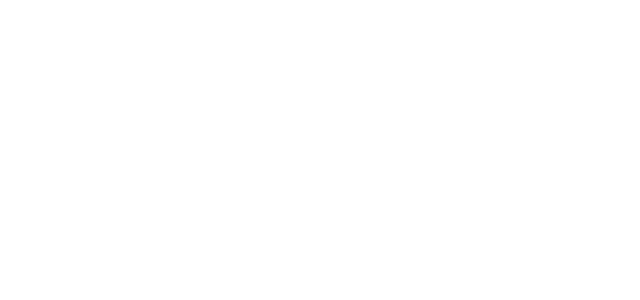
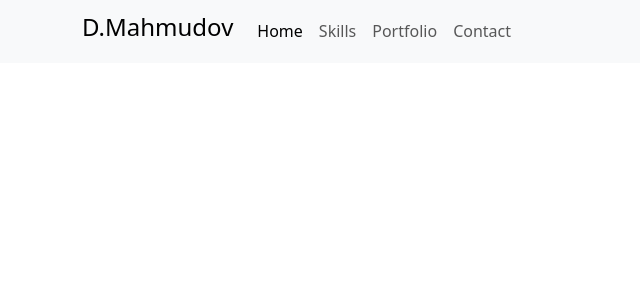
Before and after one commit to DilshodMahmudov0156/portfolio-website, a React (Create React App) app: page / in a window 1280 px wide. Shown: the top 300 px of the page, without its empty margins (0-640 px from the left). Built offline with nearby package versions, Linux system fonts and the light colour scheme.

Commit message:
I matched that bootstrap navbar for myself website

```diff
--- a/src/App.js
+++ b/src/App.js
@@ -1,12 +1,18 @@
 import './App.css';
 import { useState, useEffect } from "react";
+import Section from "./parts/section";
+import Top from "./parts/top";
+import Footer from "./parts/footer";
 
 
 function App() {
 
     return(
         <div className="app">
-            <nav></nav>
+            <Top/>
+            <Section/>
+            <Footer/>
+
 
         </div>
     );
--- /dev/null
+++ b/src/components/navBar.js
@@ -0,0 +1,34 @@
+import React from 'react';
+
+function NavBar(props) {
+    return (
+        <nav className="navbar navbar-expand-lg bg-body-tertiary">
+            <div className="container">
+                <a className="navbar-brand" href=""><h4>D.Mahmudov</h4></a>
+                <button className="navbar-toggler" type="button" data-bs-toggle="collapse"
+                        data-bs-target="#navbarSupportedContent" aria-controls="navbarSupportedContent"
+                        aria-expanded="false" aria-label="Toggle navigation">
+                    <span className="navbar-toggler-icon"></span>
+                </button>
+                <div className="collapse navbar-collapse" id="navbarSupportedContent">
+                    <ul className="navbar-nav me-auto mb-2 mb-lg-0">
+                        <li className="nav-item">
+                            <a className="nav-link active" aria-current="page" href="">Home</a>
+                        </li>
+                        <li className="nav-item">
+                            <a className="nav-link" href="">Skills</a>
+                        </li>
+                        <li className="nav-item">
+                            <a className="nav-link" href="">Portfolio</a>
+                        </li>
+                        <li className="nav-item">
+                            <a className="nav-link" href="">Contact</a>
+                        </li>
+                    </ul>
+                </div>
+            </div>
+        </nav>
+    );
+}
+
+export default NavBar;
--- /dev/null
+++ b/src/parts/footer.js
@@ -0,0 +1,9 @@
+import React from 'react';
+
+function Footer() {
+    return (
+        <footer></footer>
+    );
+}
+
+export default Footer;
--- /dev/null
+++ b/src/parts/section.js
@@ -0,0 +1,9 @@
+import React from 'react';
+
+function Section() {
+    return (
+        <section></section>
+    );
+}
+
+export default Section;
--- /dev/null
+++ b/src/parts/top.js
@@ -0,0 +1,12 @@
+import React from 'react';
+import NavBar from "../components/navBar";
+
+function Top() {
+    return (
+        <header>
+            <NavBar/>
+        </header>
+    );
+}
+
+export default Top;
```
